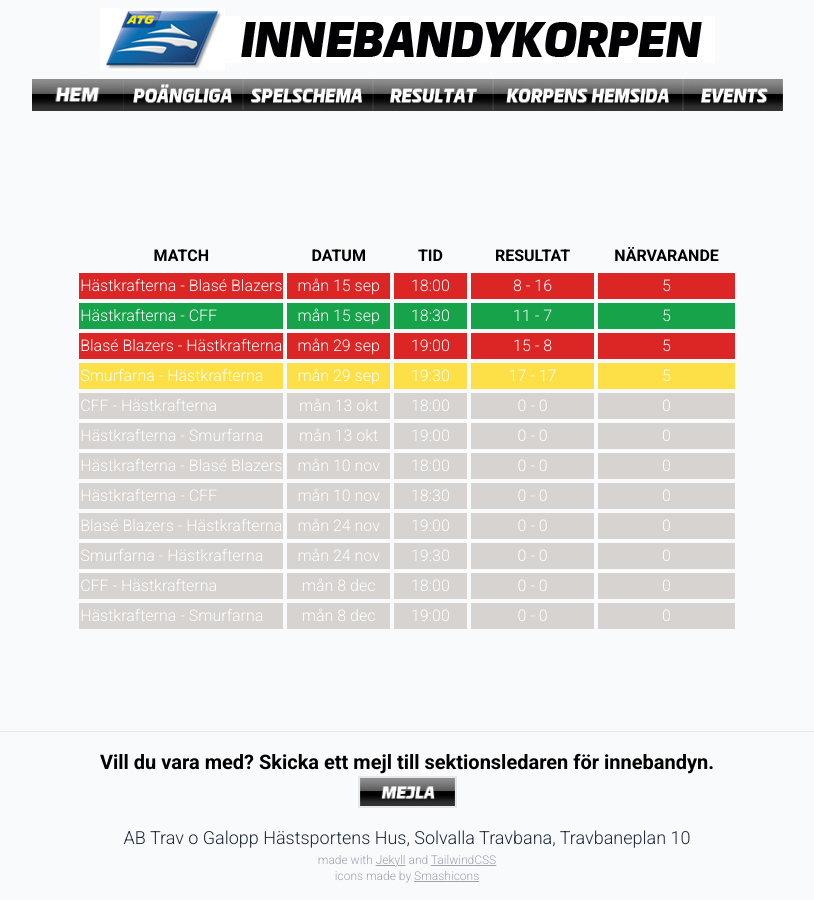
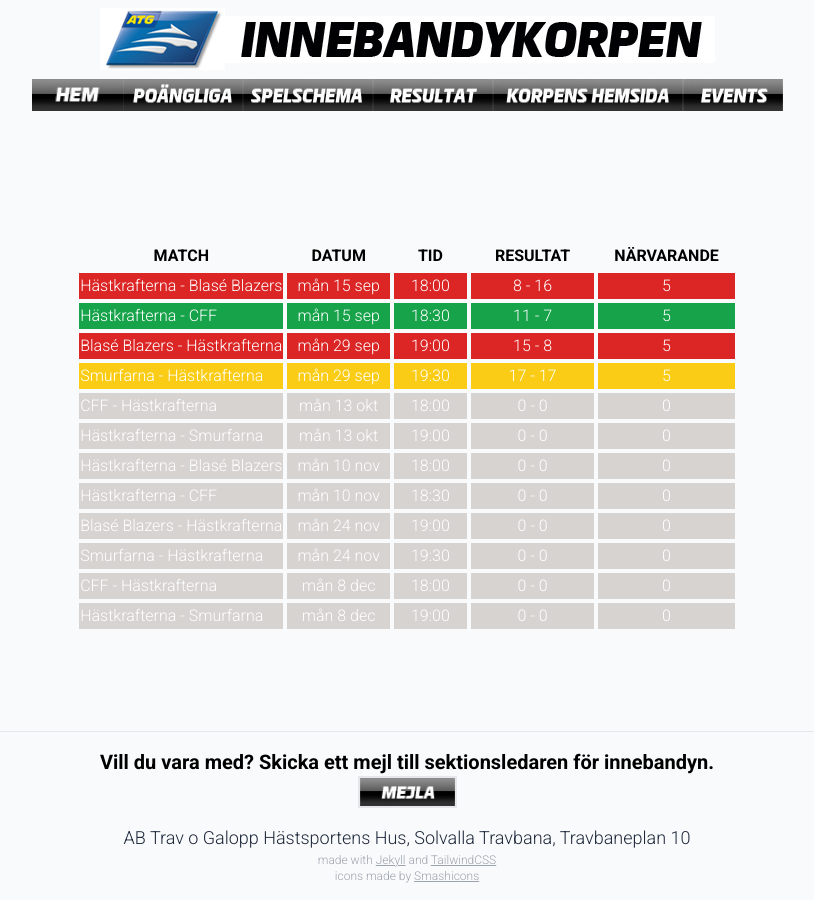
Before and after one commit to andreashogvall/andreashogvall.github.io, a Jekyll site: the page built from resultat.html, in a window 1280 px wide. Shown: the whole page, without its empty margins (233-1047 px from the left). Built offline with Jekyll 4.4.1, drawn with Linux system fonts in a browser that asks for light colours; nearby versions of some CDN libraries.

Commit message:
Update resultat.html

```diff
--- a/resultat.html
+++ b/resultat.html
@@ -37,7 +37,7 @@
     <td class="text-center">15 - 8</td>
     <td class="text-center">5</td>
   </tr>
-  <tr class="bg-yellow-300 text-white border-2 border-slate-200">
+  <tr class="bg-yellow-400 text-white border-2 border-slate-200">
     <td>Smurfarna - Hästkrafterna</td>
     <td class="text-center">mån 29 sep</td>
     <td class="text-center">19:30</td>
```
